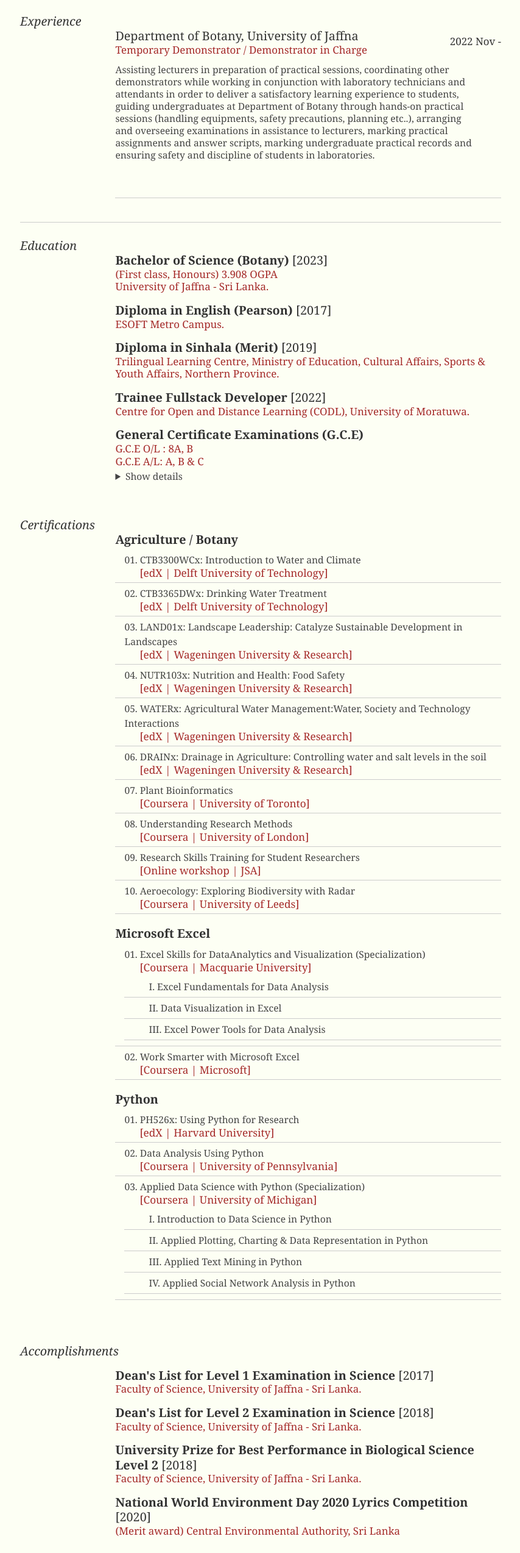
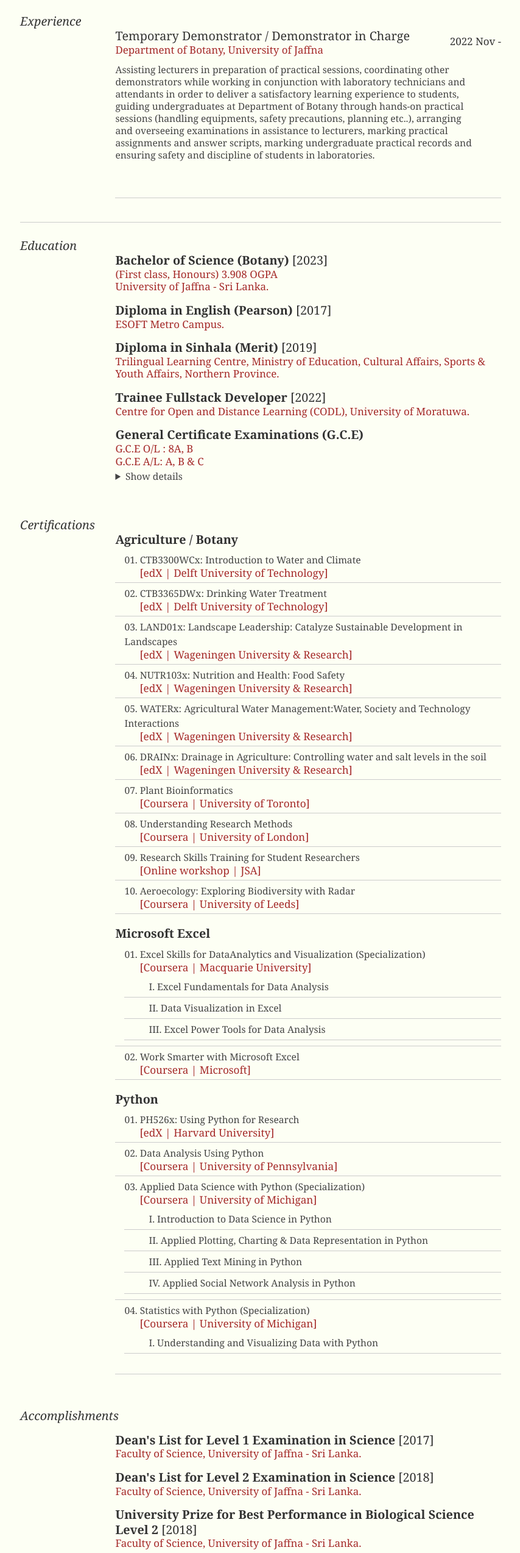
Before and after one commit to anoban/anoban.github.io, a plain HTML site: page index.html in a window 1280 px wide. Shown: the part 1428-3975 px from the top of the page at 61% size, without its empty margins (212-1066 px from the left). Drawn offline with Linux system fonts and the light colour scheme.

Commit message:
modified:   index.html

```diff
--- a/index.html
+++ b/index.html
@@ -170,8 +170,8 @@
 							<div class="yui-u">
 
 								<div class="job">
-									<h2>Department of Botany, University of Jaffna</h2>
-									<h3>Temporary Demonstrator / Demonstrator in Charge</h3>
+									<h2>Temporary Demonstrator / Demonstrator in Charge</h2>
+									<h3>Department of Botany, University of Jaffna</h3>
 									<h4>2022 Nov - </h4>
 									<p>Assisting lecturers in preparation of practical sessions, coordinating other
 										demonstrators while working in conjunction
@@ -382,15 +382,15 @@
 											<li>Applied Social Network Analysis in Python</li>
 										</ol>
 									</li>
-									<!-- <li>Statistics with Python (Specialization)<br>
+									<li>Statistics with Python (Specialization)<br>
 										<p>[Coursera | University of Michigan]</p>
 										<ol>
 											<li>Understanding and Visualizing Data with Python</li>
-											<li>Inferential Statistical Analysis with Python</li>
+											<!-- 		<li>Inferential Statistical Analysis with Python</li>
 											<li>Fitting Statistical Models to Data with Python</li>
 										</ol>
 									</li> -->
-								</ol><br>
+										</ol><br>
 							</div>
 
 						</div><!--// .yui-gf -->
@@ -451,7 +451,8 @@
 								<br>
 							</div>
 							<div class="yui-u">
-								<h2><strong>Systems programming (C, x86-64)</strong></h2>
+								<h2><strong>Systems programming</strong></h2>
+								<h3>[C, x86-64 asm]</h3>
 								<br>
 							</div>
 						</div><!--// .yui-gf -->
```
